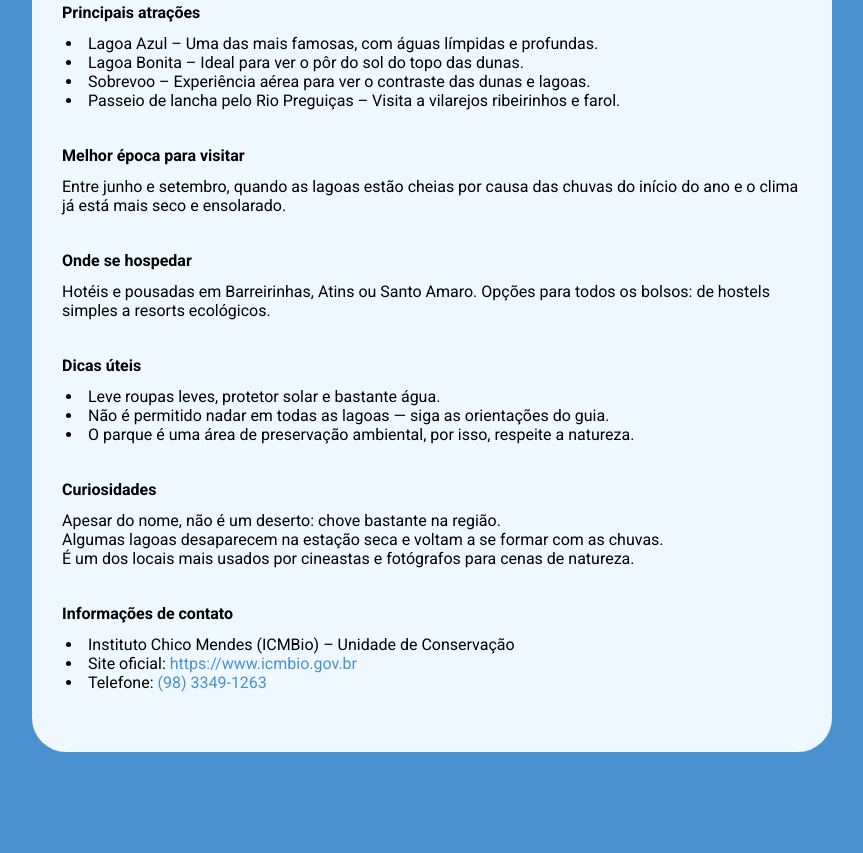
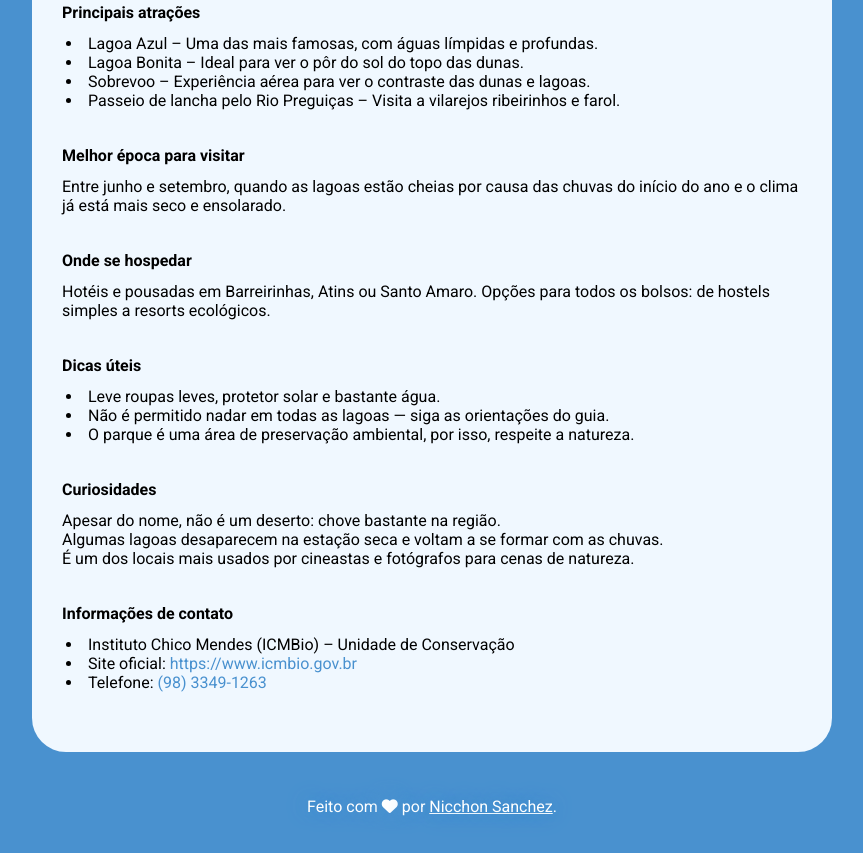
Before and after one commit to nicchonsanchez/projeto-lp-local-turistico, a plain HTML site: page index.html in a window 1280 px wide. Shown: the part 1677-2530 px from the top of the page, without its empty margins (208-1071 px from the left). Before the commit the page ends 2474 px from the top, so only its background shows below. Drawn offline with Linux system fonts and the light colour scheme.

Commit message:
Footer + ajuste no body

```diff
--- a/index.html
+++ b/index.html
@@ -15,11 +15,14 @@
     <!-- Fonts -->
     <link href="https://fonts.googleapis.com/css2?family=Roboto:ital,wght@0,100..900;1,100..900&display=swap"
         rel="stylesheet">
+    <!-- Font Awesome (versão gratuita) -->
+    <link rel="stylesheet" href="https://cdnjs.cloudflare.com/ajax/libs/font-awesome/6.5.0/css/all.min.css">
+
 </head>
 
 <body>
     <img src="./assets/section-parque-nacional-dos-lencois.jpg" alt="Praia" class="bg">
-    <main>
+    <main class="container">
         <header>
             <h2>Belezas naturais do Maranhão que encantam o mundo</h2>
             <h1>Conheça o Parque Nacional dos Lençóis Maranhenses</h1>
@@ -112,7 +115,9 @@
 
     </main>
 
-
+    <footer>
+        Feito com <i class="fa-solid fa-heart"></i> por <a target="_blank" href="https://nicchon.com">Nicchon Sanchez</a>.
+    </footer>
 
 </body>
 
--- a/style.css
+++ b/style.css
@@ -37,6 +37,7 @@ img.bg{
 
 body {
     background-color: var(--cor-destaque);
+    padding-inline: 10px;
 
     & img.bg{
         opacity: 0.6;
@@ -46,13 +47,15 @@ body {
     }
 }
 
-main{
+.container {
     max-width: 800px;
-    height: auto;
     margin: 45px auto;
     padding: 60px 30px;
     background-color: aliceblue;
     border-radius: 34px;
+}
+
+main{
 
     & header {
         & h1 {
@@ -93,3 +96,15 @@ main{
         }
     }
 }
+
+footer {
+    color: white;
+    text-align: center;
+    margin-bottom: 45px;
+    text-shadow: var(--cor-destaque) 0px 0px 20px;
+
+    & a{
+        color: white;
+        text-decoration: underline;
+    }
+}
```
